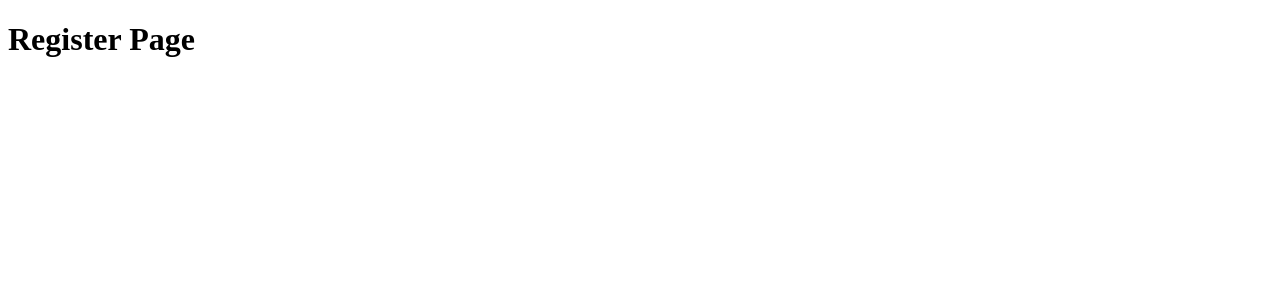
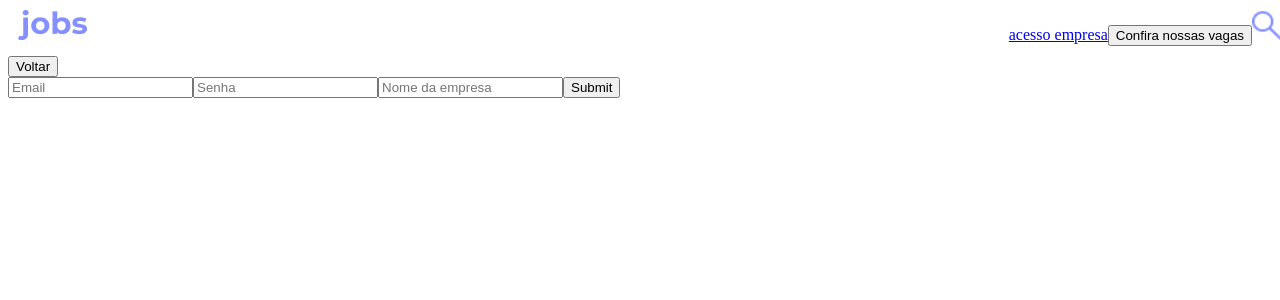
Before and after one commit to rcoelhomf/Kenzie-Jobs-T17-tsunode, a React (Vite) app: page /register in a window 1280 px wide. Shown: the top 300 px of the page. Built offline with nearby package versions, Linux system fonts and the light colour scheme.

Commit message:
funcao register na RegisterPage added

```diff
--- a/src/Pages/Registerpage/index.tsx
+++ b/src/Pages/Registerpage/index.tsx
@@ -1,9 +1,59 @@
+import { useContext } from "react";
+import { zodResolver } from "@hookform/resolvers/zod";
+import { useForm, SubmitHandler } from "react-hook-form";
+import { Header } from "../../components/Header/index";
+import { registerFormSchema } from "../../Schema/RegisterSchema";
+import { CompanyContext } from "../../providers/CompanyContext/index";
+import { ICompanyRegister } from "../../providers/CompanyContext/@types";
 
+interface FormData extends ICompanyRegister {
+  password: string;
+}
 
-export const RegisterPage = () => {
+export const RegisterPage: React.FC = () => {
+  const { registerCompany } = useContext(CompanyContext);
 
-    return (
+  const {
+    register,
+    handleSubmit,
+    reset,
+    formState: { errors },
+  } = useForm<FormData>({
+    resolver: zodResolver(registerFormSchema),
+  });
 
-        <h1>Register Page</h1>
-    )
-}
+  const onSubmit: SubmitHandler<FormData> = async (formData) => {
+    try {
+      console.log(formData);
+      await registerCompany(formData);
+      reset();
+    } catch (error) {
+      console.log(error);
+    }
+  };
+
+  return (
+    <>
+      <Header />
+      <section>
+        <button>Voltar</button>
+      </section>
+
+      <section>
+        <form onSubmit={handleSubmit(onSubmit)}>
+          <input type="text" {...register("email")} placeholder="Email" />
+          {errors.email && <p>{errors.email.types?.message}</p>}
+
+          <input type="password" {...register("password")} placeholder="Senha" />
+          {errors.password && <p>{errors.password.types?.message}</p>}
+
+          <input type="text" {...register("name")} placeholder="Nome da empresa" />
+          {errors.name && <p>{errors.name.types?.message}</p>}
+          <button type="submit">Submit</button>
+        </form>
+      </section>
+
+      <section></section>
+    </>
+  );
+};
--- a/src/Schema/RegisterSchema.ts
+++ b/src/Schema/RegisterSchema.ts
@@ -13,24 +13,8 @@ export const registerFormSchema = z.object({
         .regex(/(?=.*?[0-9])/, "A senha precisa conter um número")
         .regex(/(?=.*[$*&!@#])/, "A senha precisa contar um caractere especial "),
 
-    confirmPassword: z.string()
-    .nonempty("Confirmar senha é obrigatório"),
-
     name: z.string()
     .nonempty("Este campo é obrigatório e precisa conter pelo menos 3 caracteres"),
-
-    bio: z.string()
-    .nonempty("Este campo é obrigatório"),
-
-    contact: z.string()
-    .nonempty("Este campo é obrigatorio, insira qualquer meio de contao"),
-
-    course_module: z.string()
-    .nonempty("Selecione pelo menos uma das opções"),
-
-}).refine(({password, confirmPassword}) => confirmPassword === password, {
-    message: "A confirmação de senha precisa corresponder",
-    path:  ["confirmPassword"],
 })
 
 export type RegisterForm = z.infer<typeof registerFormSchema>
--- a/src/providers/CompanyContext/index.tsx
+++ b/src/providers/CompanyContext/index.tsx
@@ -2,7 +2,9 @@ import { createContext, useState } from "react";
 import { api } from "../../services/api";
 import { ICompanyContext, ICompanyContextProps, ICompanyRegister, ICompanyLogin } from "./@types";
 
-export const CompanyContext = createContext({} as ICompanyContext);
+export const CompanyContext = createContext<ICompanyContext>(
+    {} as ICompanyContext
+  );
 
 export const CompanyProvider = ({children}: ICompanyContextProps) => {
 
@@ -40,7 +42,7 @@ export const CompanyProvider = ({children}: ICompanyContextProps) => {
 
     return (
 
-        <CompanyContext.Provider value={{company, registerCompany, loginCompany, logoutCompany}}>
+        <CompanyContext.Provider value={{company, setCompany, registerCompany, loginCompany, logoutCompany}}>
             {children}
         </CompanyContext.Provider>
     )
```
Also changed, not shown: src/providers/CompanyContext/@types.ts (+9 -6 lines), vercel.json (added).
